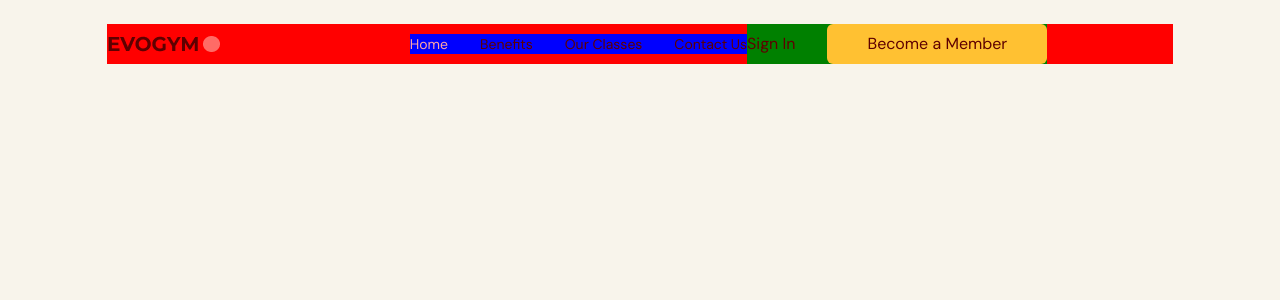
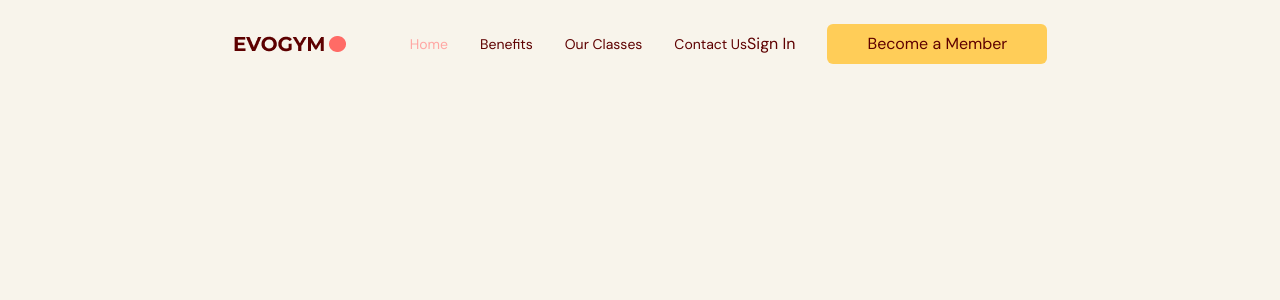
Before and after one commit to Matthabbey/Gym-project, a React (Vite) app: page / in a window 1280 px wide. Shown: the top 300 px of the page. Built offline with nearby package versions, Linux system fonts and the light colour scheme.

Commit message:
completed

```diff
--- a/src/scenes/Navbar/index.tsx
+++ b/src/scenes/Navbar/index.tsx
@@ -20,14 +20,16 @@ const index = ({ selectedPage, setSelectedPage }: Props) => {
   return (
     <nav>
       <div className={`${flexBetween} fixed top-0 z-30 w-full py-6`}>
-        <div className={`${flexBetween} mx-auto w-5/6 bg-[red]`}>
+        <div className={`${flexBetween} mx-auto w-5/6`}>
+        {/* <img alt="logo" src={Logo} /> */}
+
           <div className={`${flexBetween} w-full gap-16`}>
             {/* LEFT SIDE */}
             <img alt="logo" src={Logo} />
             {/* RIGHT SIDE */}
             {isAboveMediumScreen ? (
-              <div className={`flex items-center justify-center w-full`}>
-                <div className={`${flexBetween} gap-8 bg-[blue] text-sm`}>
+              <div className={`flex items-center justify-center`}>
+                <div className={`${flexBetween} gap-8 text-sm`}>
                   <Link
                     page="Home"
                     selectedPage={selectedPage}
@@ -49,7 +51,7 @@ const index = ({ selectedPage, setSelectedPage }: Props) => {
                     setSelectedPage={setSelectedPage}
                   />
                 </div>
-                <div className={`${flexBetween} gap-8 bg-[green]`}>
+                <div className={`${flexBetween} gap-8 bg-[]`}>
                   <p>Sign In</p>
                   <ActionButton setSelectedPage={setSelectedPage}>
                     Become a Member
@@ -58,7 +60,7 @@ const index = ({ selectedPage, setSelectedPage }: Props) => {
               </div>
             ) : (
               <button
-                className="bg-secondary-500 rounded-full p-2"
+                className="rounded-full bg-secondary-500"
                 onClick={() => setIsMenuToggled(!isMenuToggled)}
               >
                 <Bars3Icon className="h-6 w-6 text-white" />
--- a/tailwind.config.cjs
+++ b/tailwind.config.cjs
@@ -15,10 +15,10 @@ module.exports = {
         "primary-300": "#FFA6A3",
         "primary-500": "#FF6B66",
         "secondary-400": "#FFCD58",
-        "secondary-400": "#FFC132",
+        "secondary-500": "#FFC132",
       },
       backgroundImage: (theme)=> ({
-        "gradient-yellowred": "linear-gradient(90deg, #Ff616a 0%)",
+        "gradient-yellowred": "linear-gradient(90deg, #FF616A 0%, #FFC837 100%)",
         "mobile-home": "url('./assets/HomePageGraphic.png')"
       }),
       fontFamily: {
```
